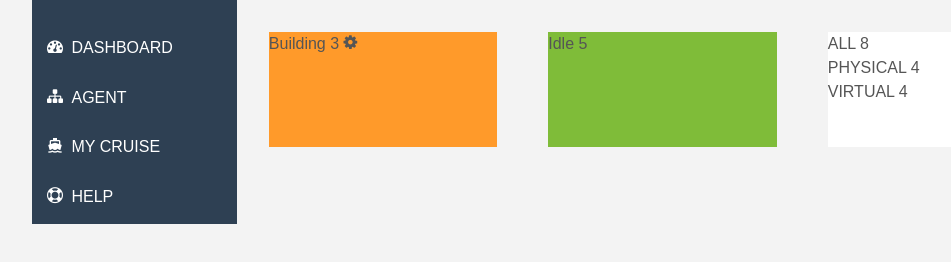
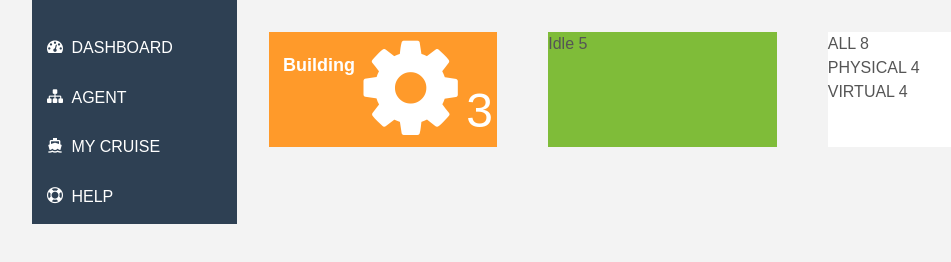
Before and after one commit to doudou1212/ui-homework, a website built with webpack: page src/index.html in a window 1280 px wide. Shown: the whole page, without its empty margins (96-1047 px from the left). Built offline with nearby package versions, Linux system fonts and the light colour scheme; a web font is replaced by a local one.

Commit message:
use flexbox for building info in the stats panel

```diff
--- a/src/index.html
+++ b/src/index.html
@@ -35,8 +35,8 @@
     <div class="stats-panel">
       <div class="stats-panel--item build-info">
         <span class="title">Building</span>
+        <span class="icon-cog"></span>
         <span class="count">3</span>
-        <span class="icon-cog"></span>
       </div>
       <div class="stats-panel--item idle-info">
         <span class="title">Idle</span>
--- a/src/styles/stats-panel.scss
+++ b/src/styles/stats-panel.scss
@@ -14,6 +14,24 @@
 
   .build-info {
     background-color: #FF9A2A;
+    color: #FFFFFF;
+    display: flex;
+    justify-content: space-between;
+
+    .title {
+      font-size: 18px;
+      font-weight: bold;
+      padding: 20px 0 0 10px;
+    }
+
+    .count {
+      font-size: 48px;
+      align-self: flex-end;
+    }
+
+    .icon-cog {
+      font-size: 110px;
+    }
   }
 
   .all-info {
```
